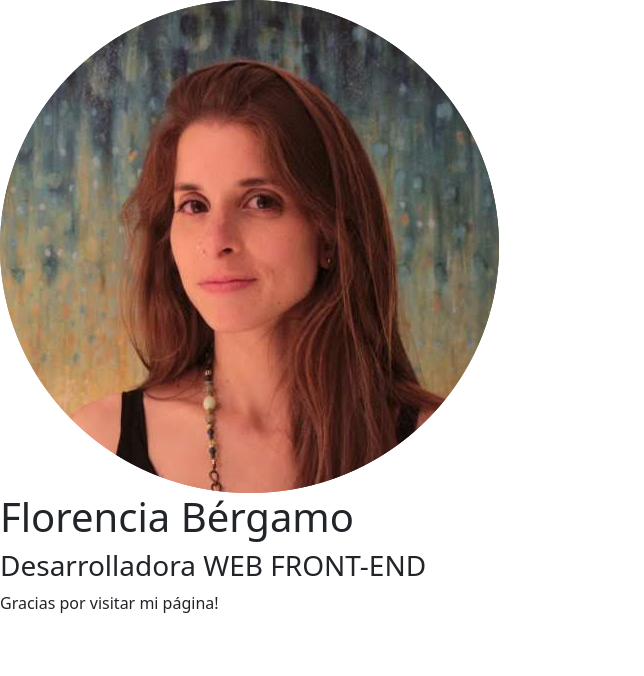
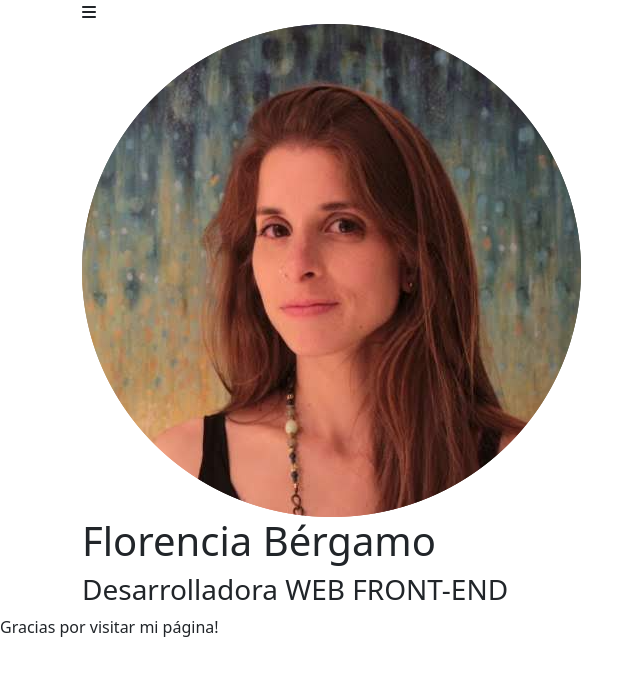
Before and after one commit to FlorenciaBergamo/Primer-proyecto-HTML, a plain HTML site: page index.html in a window 1280 px wide. Shown: the whole page, without its empty margins (0-644 px from the left). Drawn offline with Linux system fonts and the light colour scheme.

Commit message:
agrego menu y primeros estilos

```diff
--- a/index.html
+++ b/index.html
@@ -5,12 +5,27 @@
     <meta http-equiv="X-UA-Compatible" content="IE=edge">
     <meta name="viewport" content="width=device-width, initial-scale=1.0">
     <title>Document</title>
+    <link rel="stylesheet" href="styles.css">
     <link rel="stylesheet" href="bootstrap.min.css">
+    <script src="https://kit.fontawesome.com/554441b923.js" crossorigin="anonymous"></script>
 </head>
 <body>
-    <img src="profilepicture.png" alt="Profile picture">
-    <h1>Florencia Bérgamo</h1>
-    <h3>Desarrolladora WEB FRONT-END</h3>
+
+    <div class="container">
+        <div class="menu">
+            <i class="fa-solid fa-bars"></i>
+        <div class="profile">
+           <img src="profilepicture.png" alt="Profile picture">
+           <h1>Florencia Bérgamo</h1>
+           <h3>Desarrolladora WEB FRONT-END</h3>
+    </div>
+        </div>
+        </div>
+
 </body>
-<footer> Gracias por visitar mi página!</footer>
+<div class="footer">
+    <footer> Gracias por visitar mi página!</footer>
+</div>
+
+
 </html>
```
